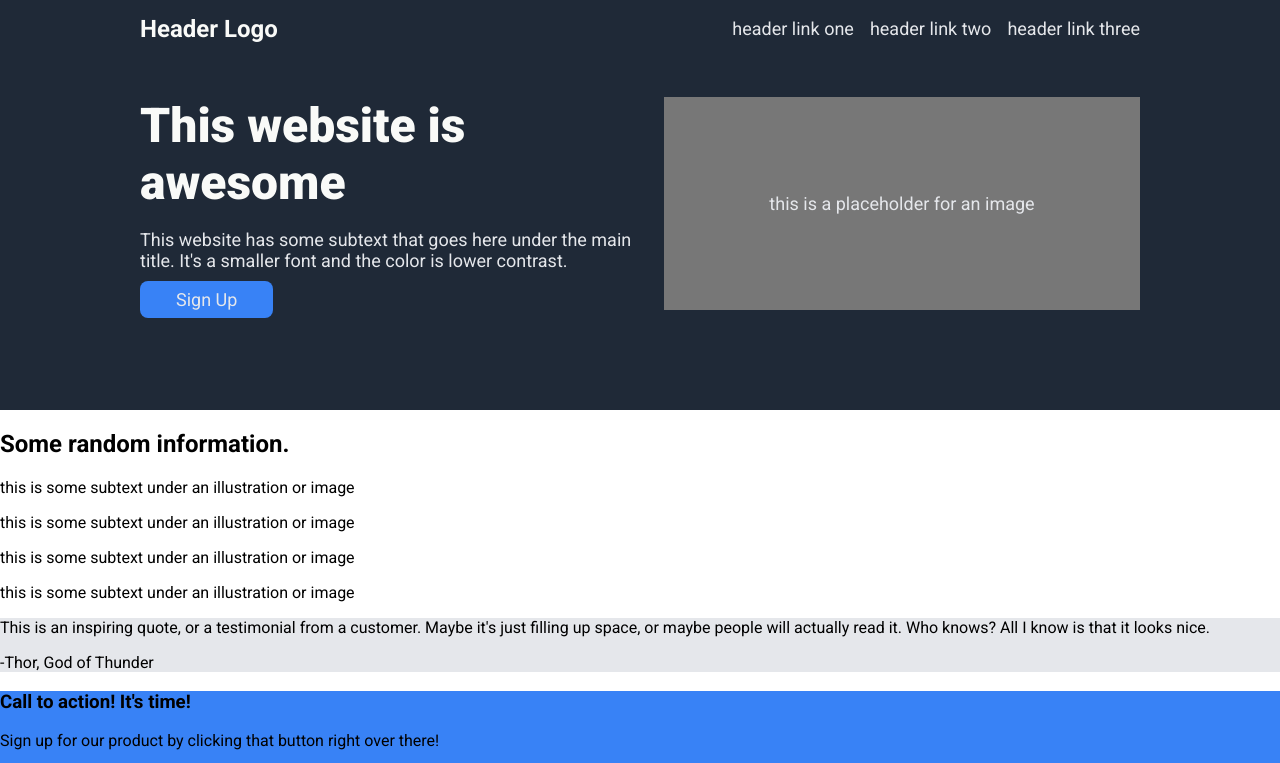
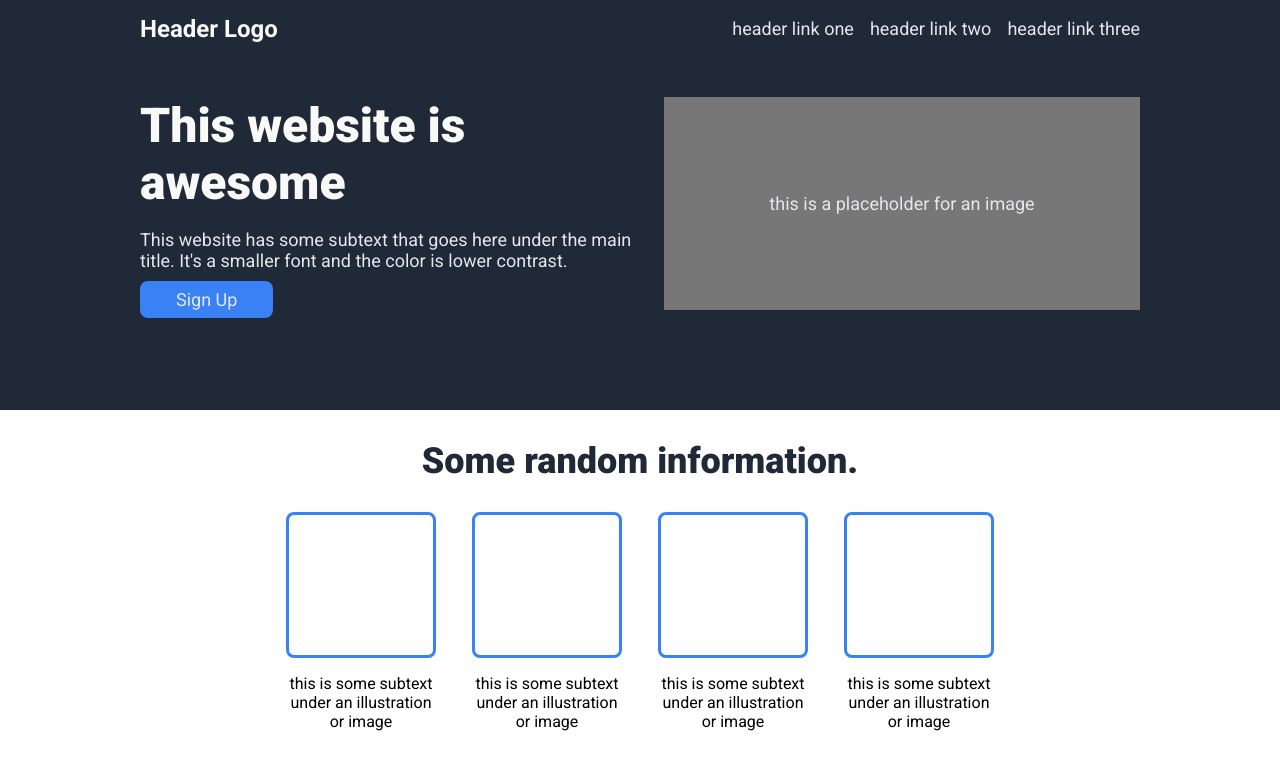
Before and after one commit to jakrogol/odin-foundations-landing-page, a plain HTML site: page index.html in a window 1280 px wide. Shown: the top 763 px of the page. Drawn offline with Linux system fonts and the light colour scheme.

Commit message:
Style random information section.

```diff
--- a/styles.css
+++ b/styles.css
@@ -69,6 +69,32 @@ body {
   align-items: center;
 }
 
+.random-info {
+  text-align: center;
+}
+
+.tidbit-container {
+  display: flex;
+  gap: 36px;
+  justify-content: center;
+  padding-bottom: 60px;
+}
+
+.tidbit {
+  max-width: 150px;
+}
+
+.tidbit-image {
+  border: 3px solid #3882F6;
+  border-radius: 8px;
+  height: 140px;
+}
+
+.random-header {
+  font-size: 36px;
+  font-weight: 800;
+  color: #1F2937;
+}
 
 
 .testimonial-container {
```
